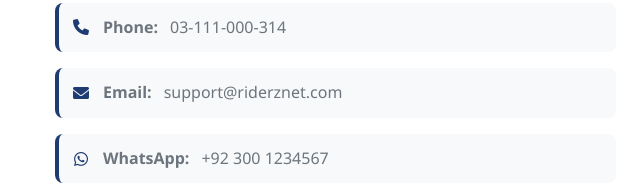
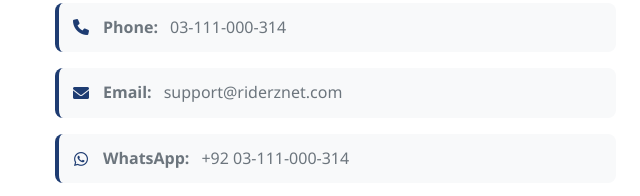
Before and after one commit to waqasvicky10/Riderznet, a plain HTML site: page index.html in a window 1280 px wide. Shown: the part 7340-7536 px from the top of the page, 0-640 px from the left. Drawn offline with Linux system fonts and the light colour scheme.

Commit message:
Update index.html

```diff
--- a/index.html
+++ b/index.html
@@ -406,7 +406,7 @@
                     <div class="contact-details">
                         <p><i class="fas fa-phone"></i> <strong>Phone:</strong> 03-111-000-314</p>
                         <p><i class="fas fa-envelope"></i> <strong>Email:</strong> support@riderznet.com</p>
-                        <p><i class="fab fa-whatsapp"></i> <strong>WhatsApp:</strong> +92 300 1234567</p>
+                        <p><i class="fab fa-whatsapp"></i> <strong>WhatsApp:</strong> +92 03-111-000-314</p>
                         <p><i class="fas fa-map-marker-alt"></i> <strong>Address:</strong> Plot 382, Sec-B Gulshan E
                             Zahoor City, Karachi</p>
                         <p><i class="fas fa-clock"></i> <strong>Hours:</strong> 9 AM - 10 PM (7 Days)</p>
```
